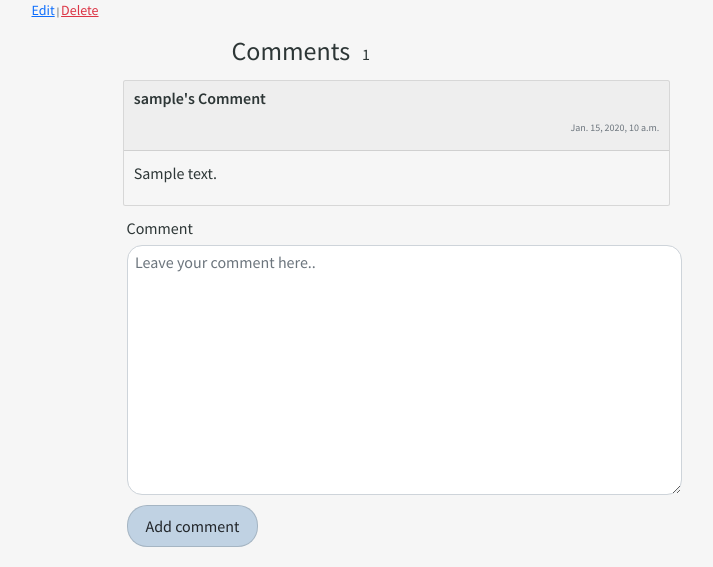
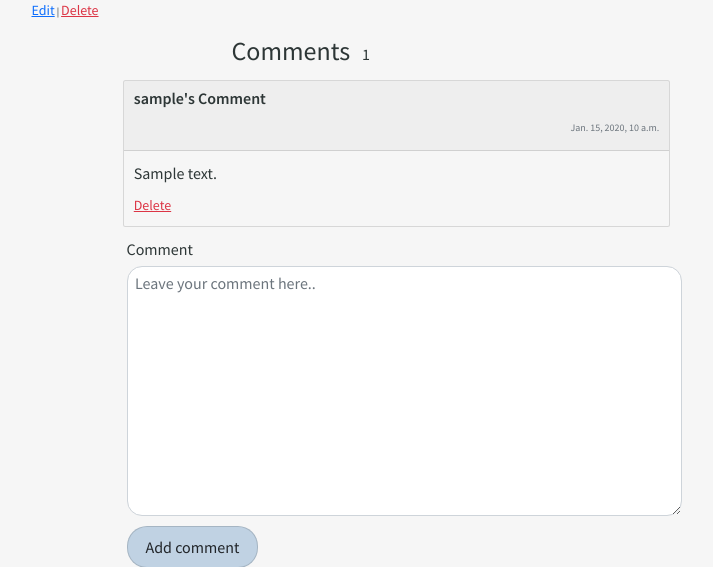
Before and after one commit to Sharon-B/Django-Test, a Django app: page /blog/1/ in a window 1280 px wide. Shown: the part 382-949 px from the top of the page, without its empty margins (236-949 px from the left). Run offline with Django 3.2, Linux system fonts and the light colour scheme; a user stored in the database is signed in; tables that the repository leaves empty hold one stand-in row (values such as "Sample post"); parts of the project's set-up code (start-up, migrations or seed data) failed here and were passed over; some libraries are stand-ins or nearby versions; some web fonts are replaced.

Commit message:
Add delete comment functionality

```diff
--- a/blog/templates/blog/blog_detail.html
+++ b/blog/templates/blog/blog_detail.html
@@ -73,7 +73,9 @@
                             </div>
                             <div class="card-body">
                                 <p class="p-text">{{ comment.comment }}</p>
-                                <!-- <a href="{% url 'delete_comment' comment.id %}" class="delete-link text-danger">Delete</a> -->
+                                {% if request.user.is_superuser %}
+                                    <a href="{% url 'delete_comment' comment.id %}" class="delete-link text-danger">Delete</a>
+                                {% endif %}
                             </div>
                         </div>
                     </div>
--- a/blog/urls.py
+++ b/blog/urls.py
@@ -9,7 +9,7 @@ urlpatterns = [
     path('delete/<int:post_id>/',
          views.delete_blog_post,
          name='delete_blog_post'),
-    # path('delete/<int:comment_id>/',
-    #      views.delete_comment,
-    #      name='delete_comment'),
+    path('comment/delete/<int:comment_id>/',
+         views.delete_comment,
+         name='delete_comment'),
 ]
--- a/blog/views.py
+++ b/blog/views.py
@@ -149,19 +149,17 @@ def delete_blog_post(request, post_id):
 
 
 # Delete Comment
-# @login_required
-# def delete_comment(request, comment_id, post_id):
-#     """
-#     Allow an admin user to delete a comment
-#     """
-#     blog_post = get_object_or_404(BlogPost, pk=post_id)
+@login_required
+def delete_comment(request, comment_id):
+    """
+    Allow an admin user to delete a comment
+    """
+    if request.user.is_superuser:
+        comment = BlogComment.objects.get(pk=comment_id)
+        comment.delete()
+        messages.success(request, 'Comment deleted!')
+    else:
+        messages.error(request, 'Sorry, you do not have permission for that.')
+        return redirect(reverse('home'))
 
-#     if request.user.is_superuser:
-#         comment = get_object_or_404(BlogComment, pk=comment_id)
-#         comment.delete()
-#         messages.success(request, 'Comment deleted!')
-#     else:
-#         messages.error(request, 'Sorry, you do not have permission for that.')
-#         return redirect(reverse('home'))
-
-#     return redirect(reverse('blog_detail', args=[blog_post.id]))
+    return redirect('blog')
```
